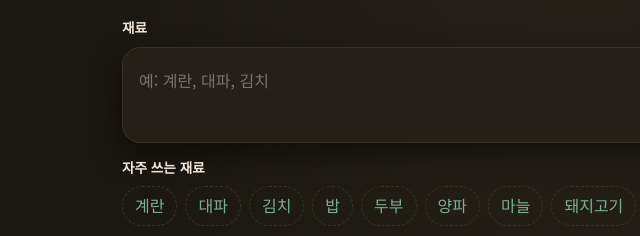
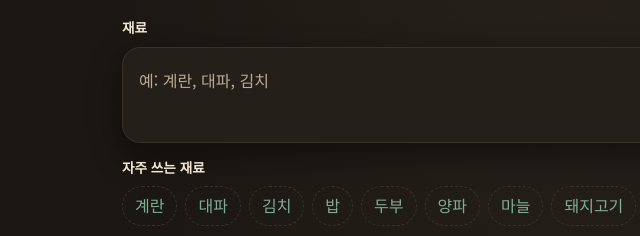
Before and after one commit to 040611bluesky-creator/codyssey-A3, a plain HTML site: page index.html in a window 1280 px wide. Both pictures are taken after a click on the button "다크모드 전환". Shown: the part 390-626 px from the top of the page, 58-698 px from the left. Drawn offline with Linux system fonts and the light colour scheme.

Commit message:
다크모드 재료 입력창 글자색 수정 및 color-scheme 적용

```diff
--- a/css/style.css
+++ b/css/style.css
@@ -38,6 +38,11 @@
 html {
   scroll-behavior: smooth;
   scroll-padding-top: 76px;
+  color-scheme: light;
+}
+
+html[data-theme="dark"] {
+  color-scheme: dark;
 }
 
 body {
@@ -318,8 +323,13 @@ body {
   border: 0;
   outline: none;
   background: transparent;
+  color: var(--ink);
   font: inherit;
   padding: 8px 4px;
+}
+
+#ingredient-input::placeholder {
+  color: var(--muted);
 }
 
 .quick-adds {
```
